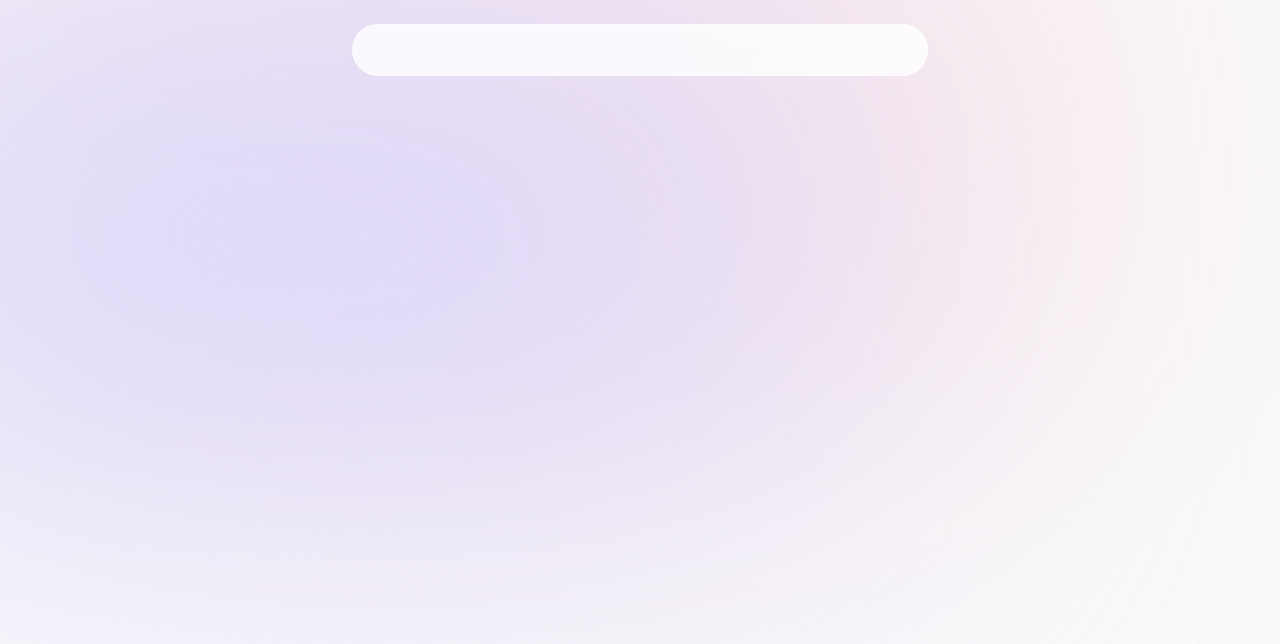
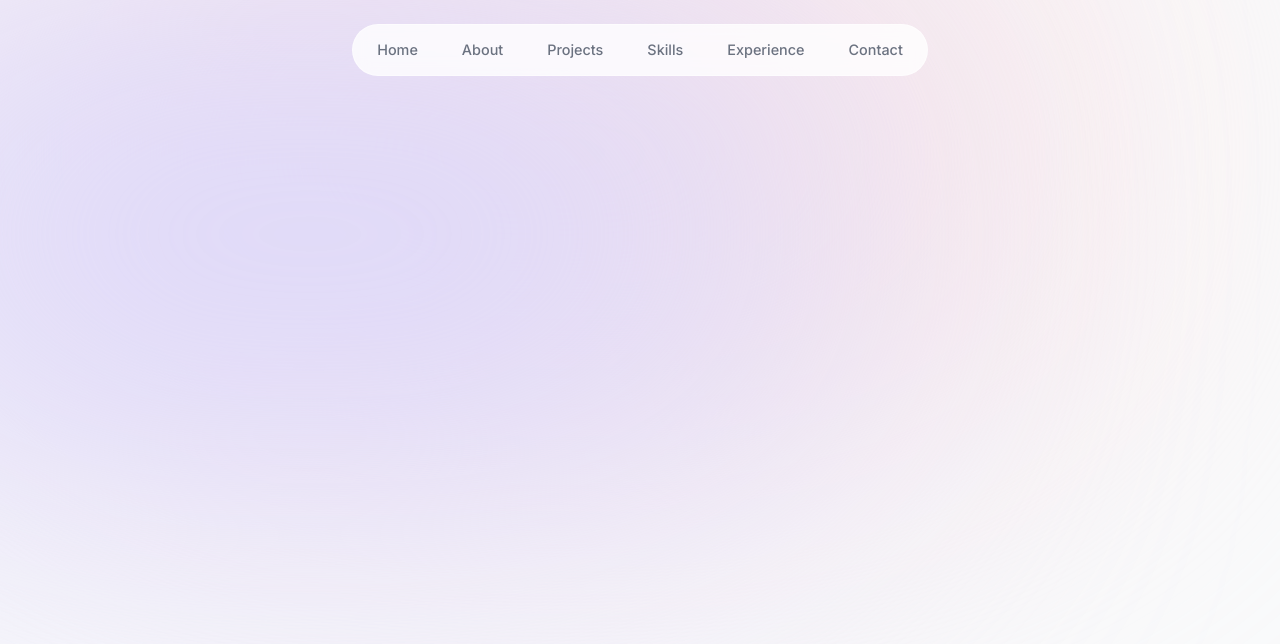
Before and after one commit to Gokulsankar-21/My-Portfolio, a Next.js app: page / in a window 1280 px wide. Shown: the top 644 px of the page. Built offline with nearby package versions, Linux system fonts and the light colour scheme.

Commit message:
add the header

```diff
--- a/app/layout.tsx
+++ b/app/layout.tsx
@@ -18,7 +18,7 @@ export default function RootLayout({
   return (
     <html lang="en">
       <body className={`${inter.className}
-      bg-gray-50 text-gray-950  relative
+      bg-gray-50 text-gray-950 relative
       `}>
 
           {/* big blurry dots -  trendy design */}
--- a/app/page.tsx
+++ b/app/page.tsx
@@ -2,7 +2,7 @@
 
 export default function Home() {
   return (
-    <main className="">
+    <main className="flex items-center justify-center px-4">
 
     </main>
   )
--- a/components/Header.tsx
+++ b/components/Header.tsx
@@ -1,19 +1,48 @@
+"use client";
 import React from "react"
-import {motion }  from 'framer-motion'
+import { motion }  from 'framer-motion'
+import { links } from "@/lib/data";
+import Link from "next/link";
 export default function Header() {
   return (
-      <header>
-      <motion.div className="fixed z-[999] top-0 left-1/2
-          -translate-x-1/2 h-[4.5rem] w-full
-          rounded-none border border-white
+      <header className="z-[999] relative">
+      <motion.div className="fixed  top-0 left-1/2
+          h-[4.5rem] w-full rounded-none border border-white
            border-opacity-40 bg-white bg-opacity-80
            shalg shadow-black/[0.03] backdrop-blur-[0.5rem]
            sm:top-6 sm:h-[3.25rem] sm:w-[36rem] sm:rounded-full
-           "
-
+            "
+            initial={{y:-100,x:"-50%",opacity:0}}
+            animate={{y:0,x:"-50%",opacity:1}}
       >
-
+            {/* ithula add pannalam but ipa pandrathu oru cool style */}
           </motion.div>
+          <nav className="flex fixed top-[0.15rem] -translate-x-1/2
+          left-1/2 h-12 py-2 sm:top-[1.7rem] sm:h-[initial] z-[999] sm:py-0
+          "
+          >
+            <ul className="w-[22rem] flex flex-wrap items-center justify-center
+            gap-y-1 font-medium text-gray-500 text-[0.9rem] sm:w-[initial]
+            sm:flex-nowrap sm:gap-5" >
+              {links.map(link =>(
+                <motion.li key={link.hash}
+                className="h-3/4 flex items-center justify-center"
+                initial={{y:-100,opacity:0}}
+                animate={{y:0,opacity:1}}
+                >
+                  <Link href={link.hash}
+                  className="flex w-full items-center justify-center
+                  px-3 py-3 hover:text-gray-950 transition ">
+                  {link.name}
+                  </Link>
+                </motion.li>
+              ))}
+            </ul>
+          </nav>
     </header>
   )
 }
+/**
+ *
+ * typescript technology um awesome ah iruku
+ */
```
Also changed, not shown: lib/data.ts (+8 -0 lines).
